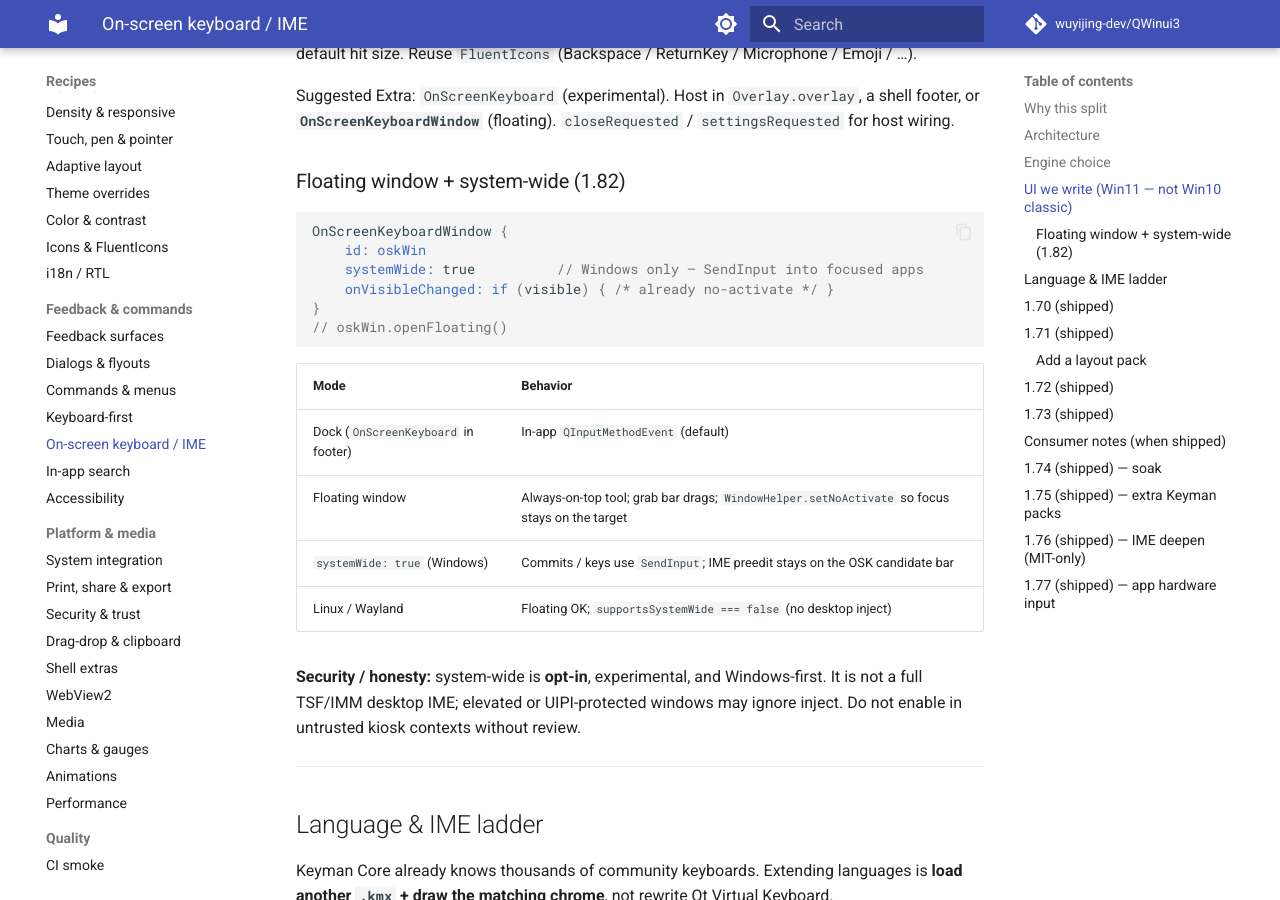
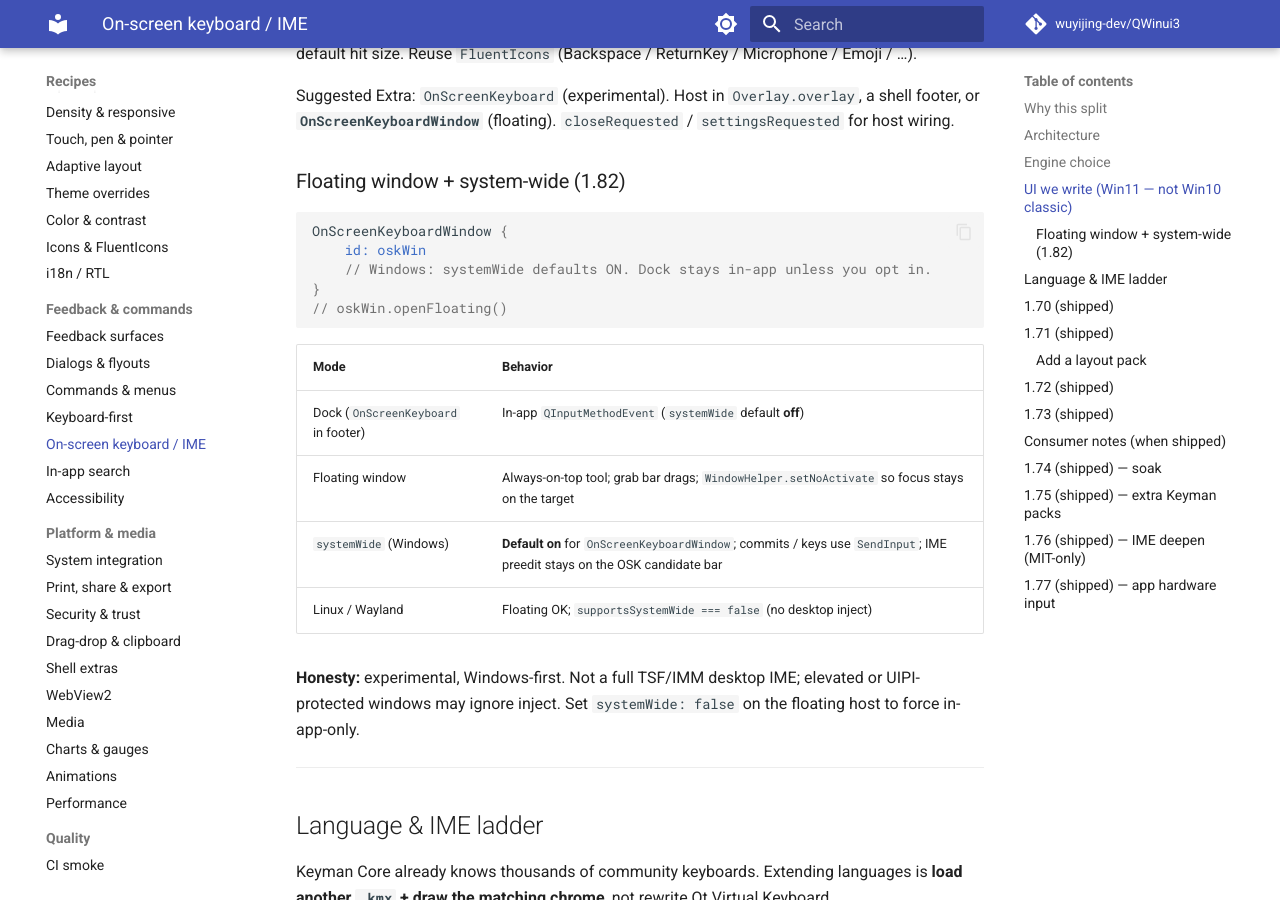
Before and after one commit to wuyijing-dev/QWinui3, an MkDocs documentation site: the page built from docs/on-screen-keyboard.md, in a window 1280 px wide and 900 px high, scrolled down 4240 px. Built offline with MkDocs 1.6.1 and Material for MkDocs 9.7.7, drawn with Linux system fonts in a browser that asks for light colours; comment, search, counter and statistics services are not loaded.

Commit message:
Default floating OSK to system-wide SendInput on Windows.
Dock stays in-app; floating host is for typing into other focused desktop apps.

````diff
--- a/docs/on-screen-keyboard.md
+++ b/docs/on-screen-keyboard.md
@@ -119,20 +119,19 @@ Suggested Extra: `OnScreenKeyboard` (experimental). Host in `Overlay.overlay`, a
 ```qml
 OnScreenKeyboardWindow {
     id: oskWin
-    systemWide: true          // Windows only — SendInput into focused apps
-    onVisibleChanged: if (visible) { /* already no-activate */ }
+    // Windows: systemWide defaults ON. Dock stays in-app unless you opt in.
 }
 // oskWin.openFloating()
 ```
 
 | Mode | Behavior |
 |------|----------|
-| Dock (`OnScreenKeyboard` in footer) | In-app `QInputMethodEvent` (default) |
+| Dock (`OnScreenKeyboard` in footer) | In-app `QInputMethodEvent` (`systemWide` default **off**) |
 | Floating window | Always-on-top tool; grab bar drags; `WindowHelper.setNoActivate` so focus stays on the target |
-| `systemWide: true` (Windows) | Commits / keys use `SendInput`; IME preedit stays on the OSK candidate bar |
+| `systemWide` (Windows) | **Default on** for `OnScreenKeyboardWindow`; commits / keys use `SendInput`; IME preedit stays on the OSK candidate bar |
 | Linux / Wayland | Floating OK; `supportsSystemWide === false` (no desktop inject) |
 
-**Security / honesty:** system-wide is **opt-in**, experimental, and Windows-first. It is not a full TSF/IMM desktop IME; elevated or UIPI-protected windows may ignore inject. Do not enable in untrusted kiosk contexts without review.
+**Honesty:** experimental, Windows-first. Not a full TSF/IMM desktop IME; elevated or UIPI-protected windows may ignore inject. Set `systemWide: false` on the floating host to force in-app-only.
 
 ---
 
````
Also changed, not shown: docs/upgrade-notes.md (+2 -2 lines), 2 other files.
